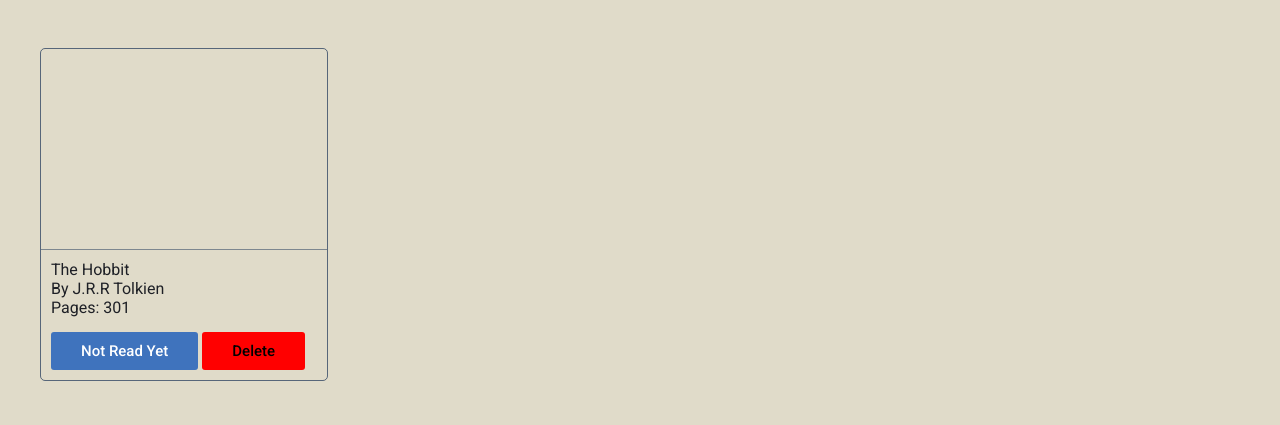
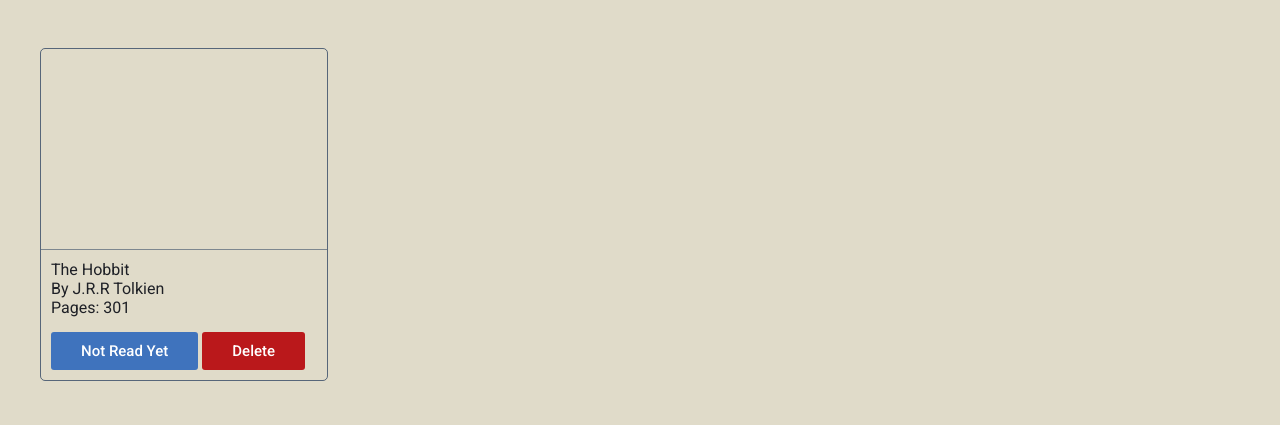
Before and after one commit to TarekVisch/odin-library-project, a plain HTML site: page dist/index.html in a window 1280 px wide. Shown: the part 426-851 px from the top of the page. Drawn offline with Linux system fonts and the light colour scheme.

Commit message:
Add background color to delete button

```diff
--- a/dist/styles/style.css
+++ b/dist/styles/style.css
@@ -190,7 +190,11 @@ body {
   cursor: pointer;
 }
 .books__book--buttons-delete {
-  background-color: red;
+  background-color: #ba181b;
+  color: #ffffff;
+}
+.books__book--buttons-delete:hover {
+  background-color: #a4161a;
 }
 .books__book--buttons-read {
   background-color: #3f73bd;
```
Also changed, not shown: 1 other file.
